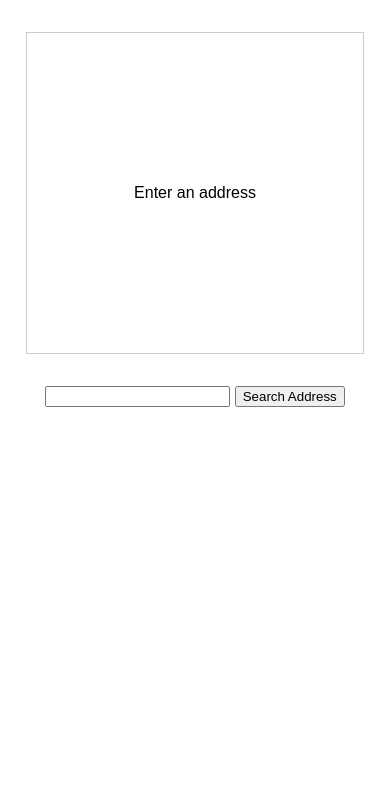
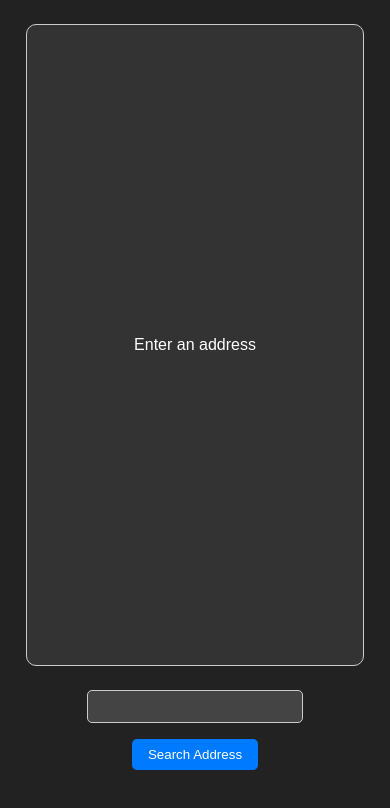
Before and after one commit to KaduKessler/Select-Share-Place-TS, a website built with webpack: page index.html in a window 390 px wide. Built offline with nearby package versions, Linux system fonts and the light colour scheme; no server answers; a web font is replaced by a local one.

Commit message:
💄 style: Update styles for improved aesthetics and responsiveness
- Added a dark theme with a black background and white text for the overall application (#html)
- Styled the map container (#map) with rounded corners and a slightly darker background (#333)
- Enhanced form styling (#form):
    - Arranged form elements in a vertical column (flex-direction: column)
    - Centered form elements horizontally (align-items: center)
    - Added styling for a submit button including background color, borders, and hover effect
    - Improved input field styling with background color, borders, and text color
- Added media query to adjust map height for larger screens (min-height: 768px)

This commit updates the CSS styles to provide a more visually appealing and user-friendly interface, including a dark theme, improved form styling, and responsive behavior for the map container

```diff
--- a/src/style.css
+++ b/src/style.css
@@ -2,20 +2,54 @@
 
 html {
   font-family: "Reddit Sans", sans-serif;
+  background-color: #222;
+  color: #fff;
 }
 
 #map {
   width: 90%;
   height: 20rem;
   border: 1px solid #ccc;
-  margin: 2rem auto;
+  margin: 1.5rem auto;
   display: flex;
   justify-content: center;
   align-items: center;
   text-align: center;
+  border-radius: 10px;
+  background-color: #333;
 }
 
 form {
   text-align: center;
-  margin: 2rem auto;
+  display: flex;
+  flex-direction: column;
+  align-items: center;
 }
+
+button {
+  padding: 0.5rem 1rem;
+  background-color: #007bff;
+  color: #fff;
+  border: none;
+  border-radius: 5px;
+  cursor: pointer;
+  margin-top: 1rem;
+}
+
+button:hover {
+  background-color: #0056b3;
+}
+
+input {
+  padding: 0.5rem 5%;
+  border: 1px solid #ccc;
+  border-radius: 5px;
+  background-color: #444;
+  color: #fff;
+}
+
+@media screen and (min-height: 768px) {
+  #map {
+    height: 40rem;
+  }
+}
```
